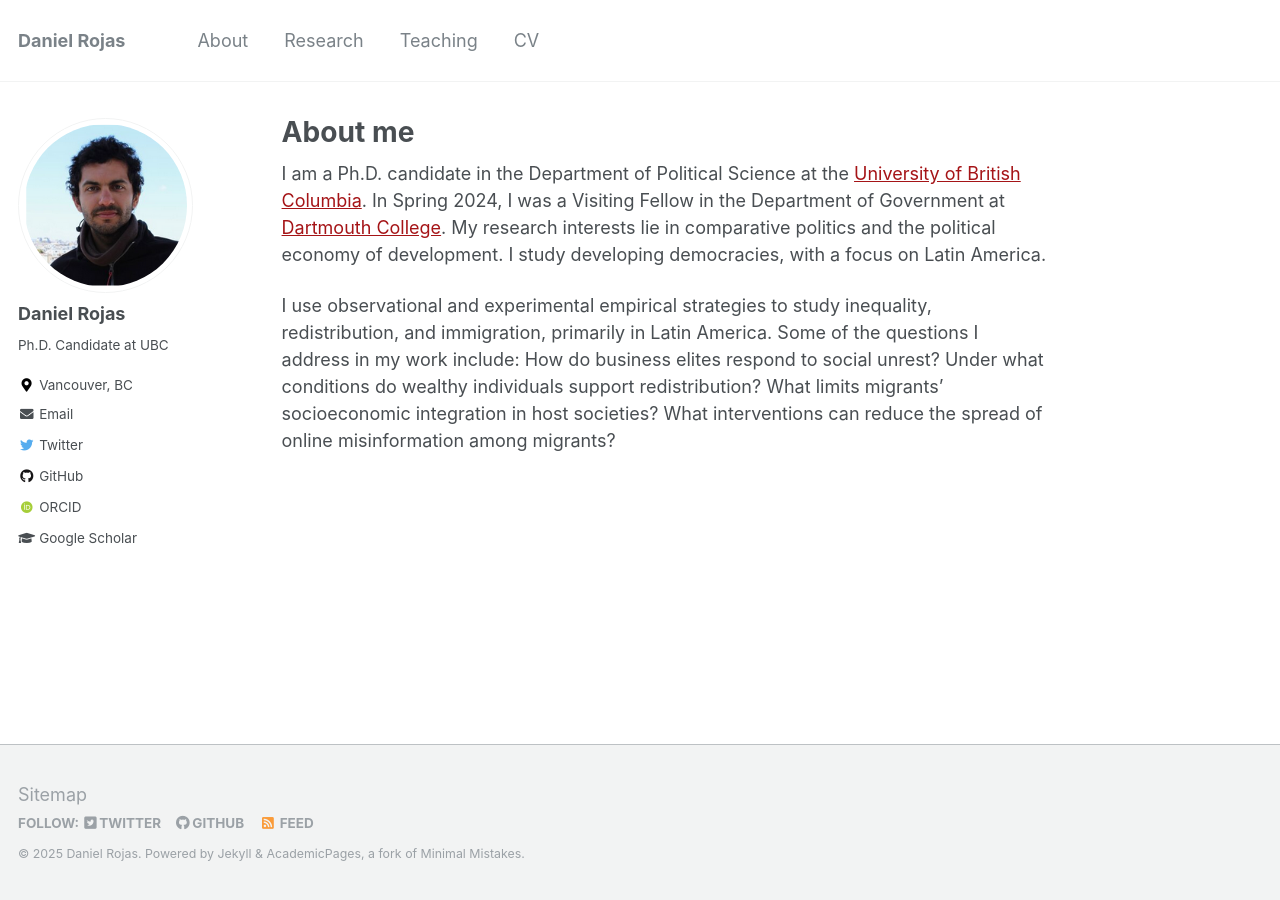
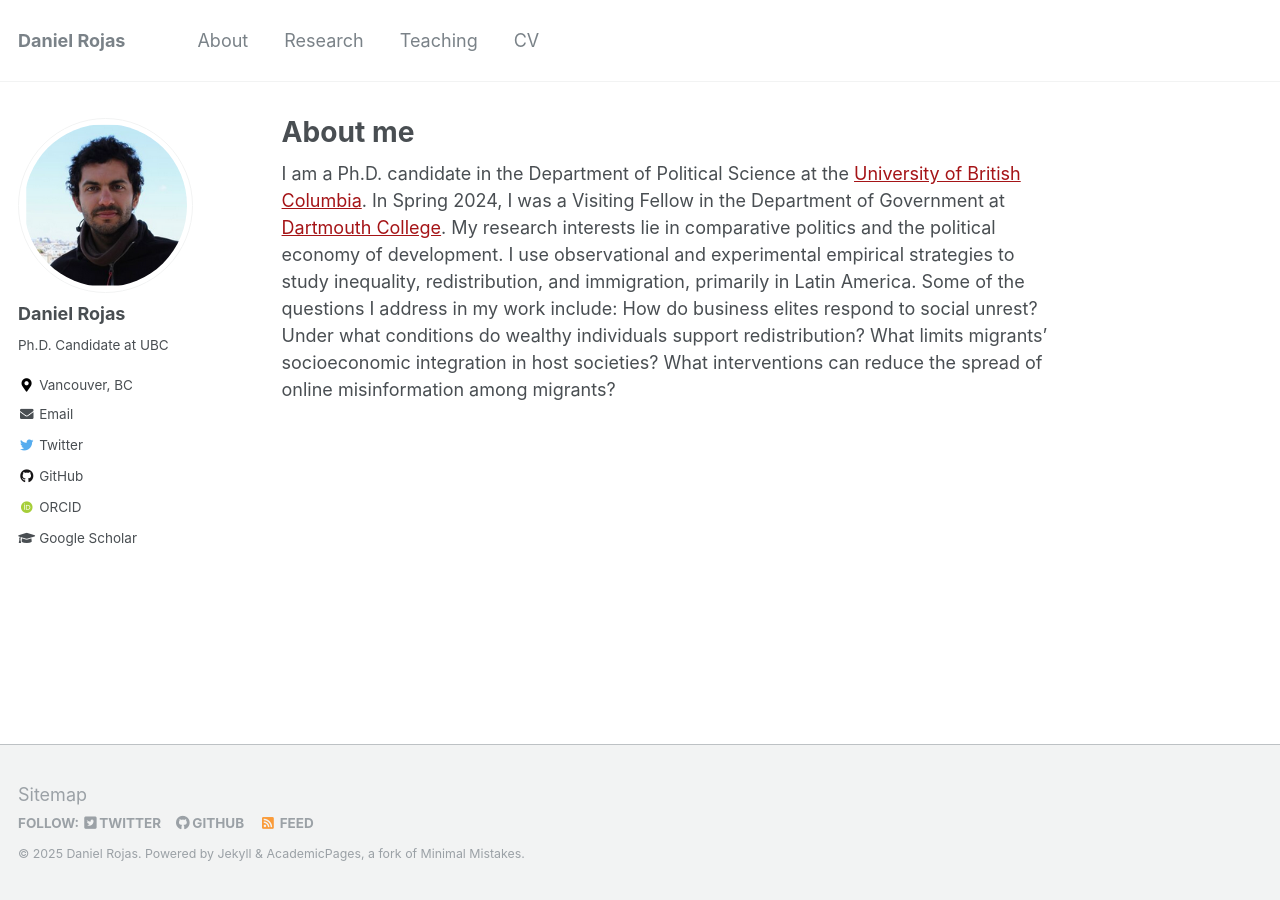
Before and after one commit to danielrojaslozano/danielrojaslozano.github.io, a Jekyll site: the page built from _pages/about.md, in a window 1280 px wide. Built offline with Jekyll 4.4.1, drawn with Linux system fonts in a browser that asks for light colours; some web fonts are replaced.

Commit message:
Update about.md

```diff
--- a/_pages/about.md
+++ b/_pages/about.md
@@ -8,8 +8,6 @@ redirect_from:
   - /about.html
 ---
 
-I am a Ph.D. candidate in the Department of Political Science at the [University of British Columbia](https://politics.ubc.ca/graduate/). In Spring 2024, I was a Visiting Fellow in the Department of Government at [Dartmouth College](https://govt.dartmouth.edu/). My research interests lie in comparative politics and the political economy of development. I study developing democracies, with a focus on Latin America.
-
-I use observational and experimental empirical strategies to study inequality, redistribution, and immigration, primarily in Latin America. Some of the questions I address in my work include: How do business elites respond to social unrest? Under what conditions do wealthy individuals support redistribution? What limits migrants’ socioeconomic integration in host societies? What interventions can reduce the spread of online misinformation among migrants?
+I am a Ph.D. candidate in the Department of Political Science at the [University of British Columbia](https://politics.ubc.ca/graduate/). In Spring 2024, I was a Visiting Fellow in the Department of Government at [Dartmouth College](https://govt.dartmouth.edu/). My research interests lie in comparative politics and the political economy of development. I use observational and experimental empirical strategies to study inequality, redistribution, and immigration, primarily in Latin America. Some of the questions I address in my work include: How do business elites respond to social unrest? Under what conditions do wealthy individuals support redistribution? What limits migrants’ socioeconomic integration in host societies? What interventions can reduce the spread of online misinformation among migrants?
 
 <!-- I am an affiliated researcher at the [Centro Latam Digital](https://centrolatam.digital/).-->
```
